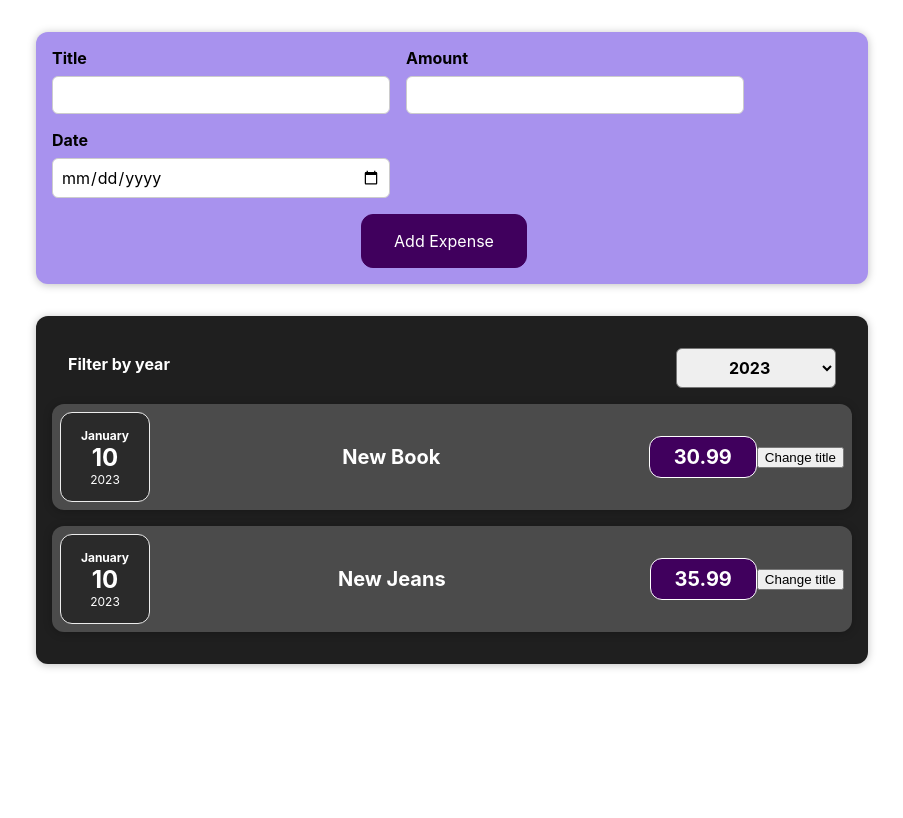
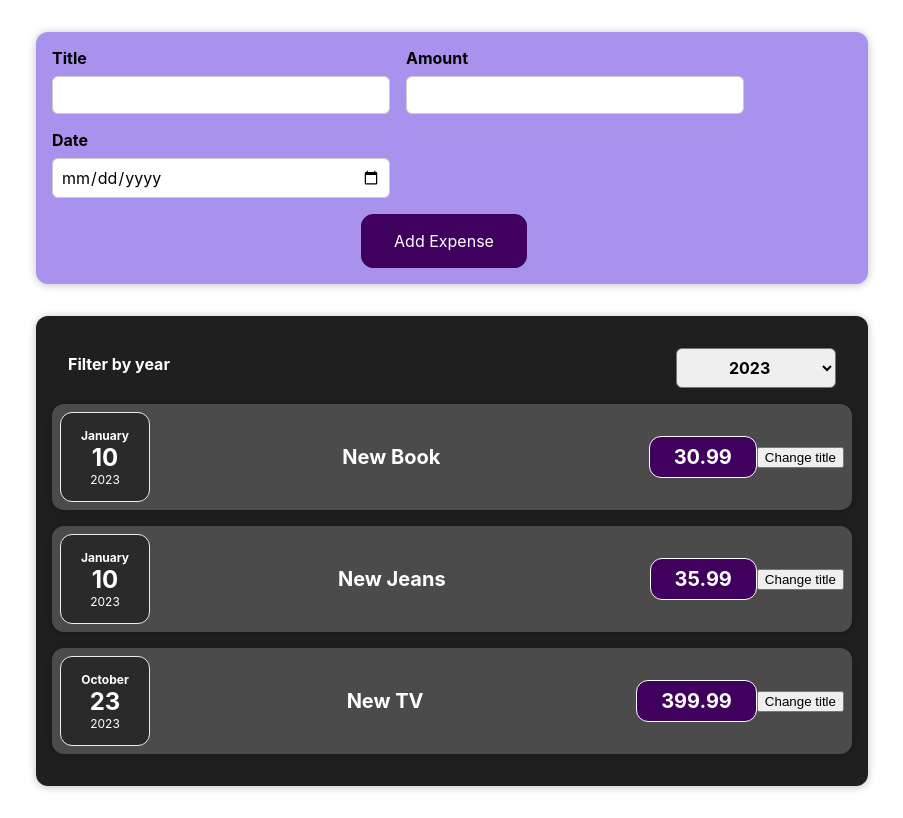
Before and after one commit to gitTanzj/expenses-http, a React (Create React App) app: page / in a window 1280 px wide. Shown: the whole page, without its empty margins (188-1091 px from the left). Built offline with nearby package versions, Linux system fonts and the light colour scheme.

Commit message:
list map

```diff
--- a/src/components/Expenses/Expenses.js
+++ b/src/components/Expenses/Expenses.js
@@ -16,6 +16,11 @@ export const Expenses = () => {
         "date" : new Date(2023, 0, 10),
         "title" : "New Jeans",
         "price" : "35.99"
+      },
+      {
+        "date": new Date(2023, 9, 23),
+        "title": "New TV",
+        "price": "399.99"
       }
     ]
 
```
